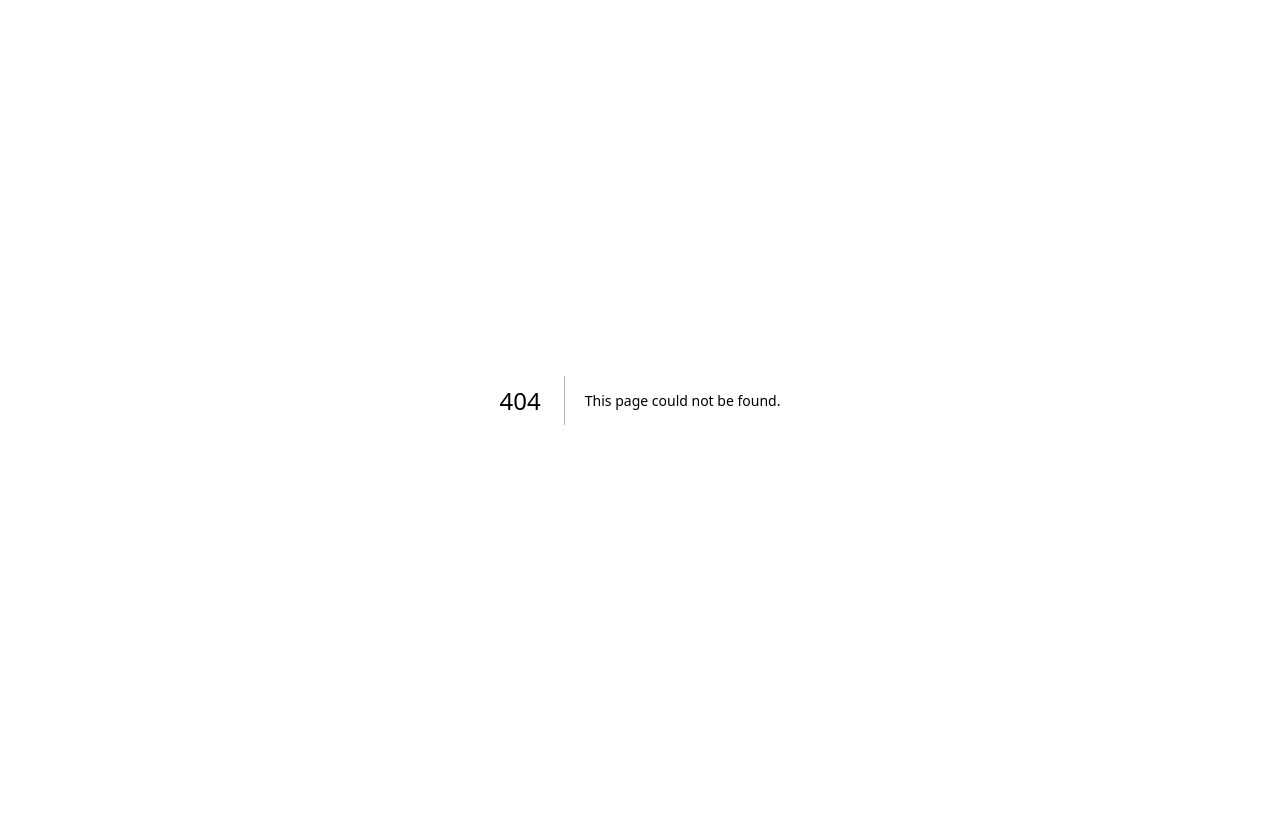
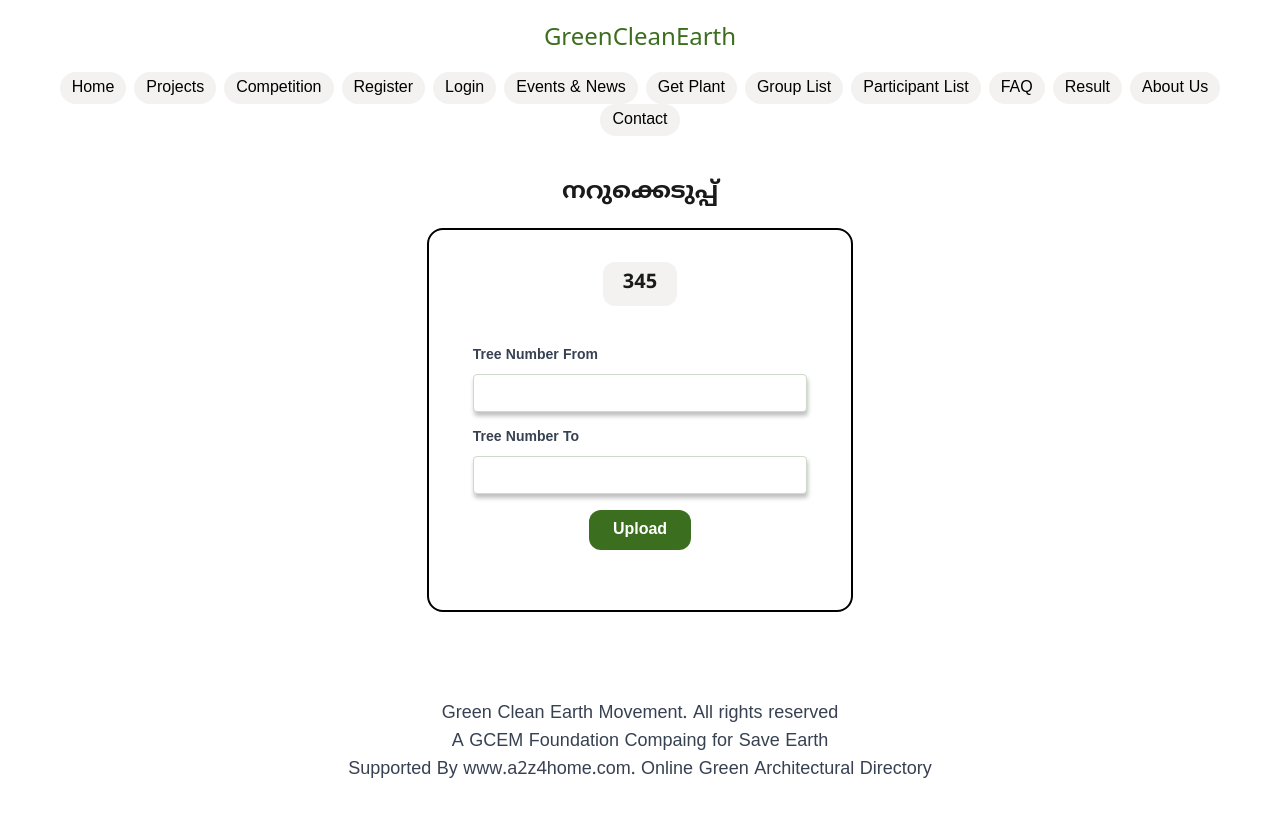
Before and after one commit to zwenie-tech/green-clean-earth, a Next.js app: page /user-dash-home/narukkeduppu in a window 1280 px wide. Before the commit this address had no page. Shown: the top 816 px of the page. Built offline with nearby package versions, Linux system fonts and the light colour scheme.

Commit message:
user-narukkeduppu

```diff
--- /dev/null
+++ b/src/app/user-dash-home/narukkeduppu/page.tsx
@@ -0,0 +1,52 @@
+import React from 'react'
+import NavigationBar from '@/components/navigationBar'
+import Footer from '@/components/footer'
+const narukkeduppu=()=>{
+    return(
+        <>
+        <NavigationBar/>
+        <div className='justify-center text-center m-5'>
+            <h1 className='text-2xl font-bold'>നറുക്കെടുപ്പ്</h1>
+        </div>
+        <div className='p-4 flex flex-col items-center w-2/3 md:w-1/3 border-2 mx-auto rounded-2xl border-black'>
+          <div className='flex justify-center items-center mt-4 my-3'>
+            <h3 className='text-center text-xl font-bold inline-block bg-light-gray pt-2 pb-2 pl-5 pr-5 rounded-xl'>345</h3>
+          </div>
+          <div className='flex w-full '>
+            <form className='w-full m-7'>
+              <div className='mb-4'>
+                <label className='block text-gray-700 text-sm font-bold mb-2' htmlFor='field1'>
+                 Tree Number From
+                </label>
+                <input
+                  type='text'
+                  id='field1'
+                  className='shadow appearance-none border rounded w-full py-2 px-3 text-gray-700 leading-tight focus:outline-none focus:shadow-outline'
+                  style={{boxShadow:'1px 4px 4px 0px #00000040'}}
+                />
+              </div>
+              <div className='mb-4'>
+                <label className='block text-gray-700 text-sm font-bold mb-2' htmlFor='field2'>
+                 Tree Number To
+                </label>
+                <input
+                  type='text'
+                  id='field2'
+                  className='shadow appearance-none border rounded w-full py-2 px-3 text-gray-700 leading-tight focus:outline-none focus:shadow-outline'
+                  style={{boxShadow:'1px 4px 4px 0px #00000040'}}
+                />
+              </div>
+              <div className='flex justify-center m-4'>
+                <button type='submit' className='bg-[#3C6E1F] text-white font-bold py-2 pl-6 pr-6 px-4 rounded-lg'>
+                Upload
+                </button>
+              </div>
+            </form>
+          </div>
+        </div>
+
+        <Footer/>
+        </>
+    )
+}
+export default narukkeduppu;
--- a/src/app/user-dash-home/page.tsx
+++ b/src/app/user-dash-home/page.tsx
@@ -65,7 +65,7 @@
             </Link>
             <Link
               className="flex flex-col justify-start items-start gap-3 text-xl border-2 border-dashed border-primary rounded-3xl py-6 md:py-10 bg-white hover:bg-primary/10"
-              href={"/upload-plant"}>
+              href={"/user-dash-home/narukkeduppu"}>
               <div className="flex flex-row items-center justify-between w-full px-6 py-2 bg-light-green">
                 <p className="font-semibold text-xl">നറുക്കെടുപ്പ്</p>
                 <Gift size={48} color="#6c7260" strokeWidth={1.75} />
```
